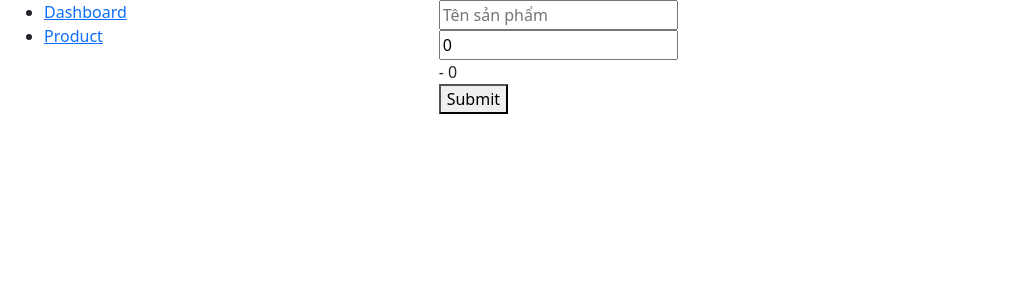
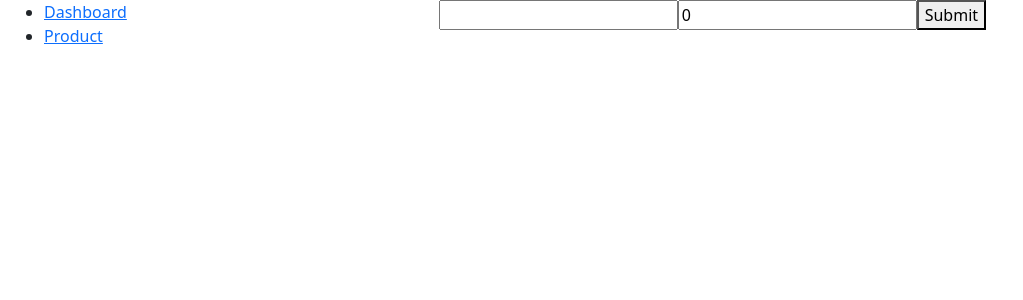
Before and after one commit to datlt2306/web208, an Angular app: page /admin/product/add in a window 1280 px wide. Shown: the top 300 px of the page, without its empty margins (0-1023 px from the left). Built offline with nearby package versions, Linux system fonts and the light colour scheme.

Commit message:
Buổi 7: reactive form

```diff
--- a/src/app/app.module.ts
+++ b/src/app/app.module.ts
@@ -2,7 +2,7 @@ import { NgModule } from '@angular/core';
 import { BrowserModule } from '@angular/platform-browser';
 import { HttpClientModule } from '@angular/common/http';
 import { AppRoutingModule } from './app-routing.module';
-import { FormsModule } from '@angular/forms';
+import { FormsModule, ReactiveFormsModule } from '@angular/forms';
 
 import { AppComponent } from './app.component';
 import { ProductListComponent } from './components/product-list/product-list.component';
@@ -34,7 +34,8 @@ import { ProductAddComponent } from './components/product-add/product-add.compon
     BrowserModule,
     AppRoutingModule,
     HttpClientModule,
-    FormsModule
+    FormsModule,
+    ReactiveFormsModule
   ],
   providers: [],
   bootstrap: [AppComponent]
--- a/src/app/components/product-add/product-add.component.html
+++ b/src/app/components/product-add/product-add.component.html
@@ -1,4 +1,4 @@
-<form (ngSubmit)="onHandleAdd()">
+<!-- <form (ngSubmit)="onHandleAdd()">
   <div class="form-group">
     <input
       type="text"
@@ -17,4 +17,9 @@
   </div>
   <div *ngIf="product">{{ product.name }} - {{ product.price }}</div>
   <button type="submit">Submit</button>
+</form> -->
+<form [formGroup]="productForm" (ngSubmit)="onHandleSubmit()">
+  <input type="text" formControlName="name" />
+  <input type="text" formControlName="price" />
+  <button type="submit" [disabled]="!productForm.valid">Submit</button>
 </form>
--- a/src/app/components/product-add/product-add.component.ts
+++ b/src/app/components/product-add/product-add.component.ts
@@ -1,6 +1,6 @@
 import { Component } from '@angular/core';
-import { IProduct } from 'src/app/interfaces/product';
 import { ProductService } from 'src/app/services/product.service';
+import { FormGroup, FormControl } from '@angular/forms';
 
 @Component({
   selector: 'app-product-add',
@@ -8,17 +8,24 @@ import { ProductService } from 'src/app/services/product.service';
   styleUrls: ['./product-add.component.scss']
 })
 export class ProductAddComponent {
-  product = {
-    name: '',
-    price: 0,
-    img: "anh"
-  };
-  constructor(private productService: ProductService) {
+  // product = {
+  //   name: '',
+  //   price: 0,
+  //   img: "anh"
+  // };
+  // constructor(private productService: ProductService) {
 
-  }
-  onHandleAdd() {
-    this.productService.addProduct(this.product).subscribe((data) => {
-      console.log(data)
-    }, error => console.log(error.message))
+  // }
+  // onHandleAdd() {
+  //   this.productService.addProduct(this.product).subscribe((data) => {
+  //     console.log(data)
+  //   }, error => console.log(error.message))
+  // }
+  productForm = new FormGroup({
+    name: new FormControl(''),
+    price: new FormControl(0),
+  })
+  onHandleSubmit() {
+    console.log(this.productForm.value)
   }
 }
--- a/src/app/components/product-edit/product-edit.component.ts
+++ b/src/app/components/product-edit/product-edit.component.ts
@@ -14,11 +14,12 @@ export class ProductEditComponent {
     price: 0,
     img: ""
   };
-  constructor(private productService: ProductService,
+  constructor(
+    private productService: ProductService,
     private route: ActivatedRoute
   ) {
-    this.route.paramMap.subscribe(params => {
-      const id = params.get('id');
+    this.route.paramMap.subscribe(param => {
+      const id = param.get('id');
       this.productService.getProduct(id).subscribe(product => {
         this.product = product;
       })
--- a/src/app/components/product-list/product-list.component.ts
+++ b/src/app/components/product-list/product-list.component.ts
@@ -16,7 +16,7 @@ export class ProductListComponent {
   constructor(private productService: ProductService) {
     this.productService.getProducts().subscribe(data => {
       this.products = data
-    })
+    }, error => console.log(error))
   }
 
 
```
